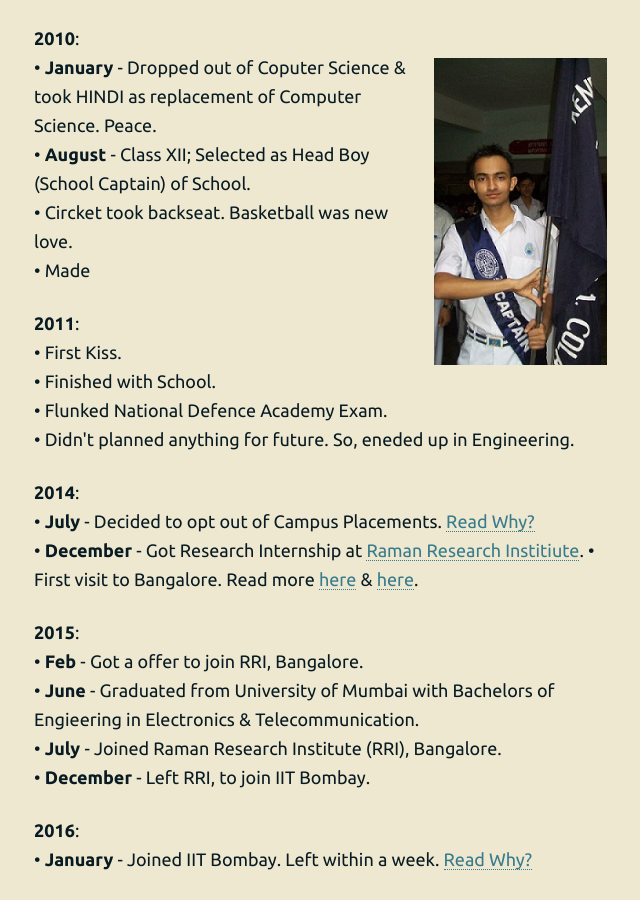
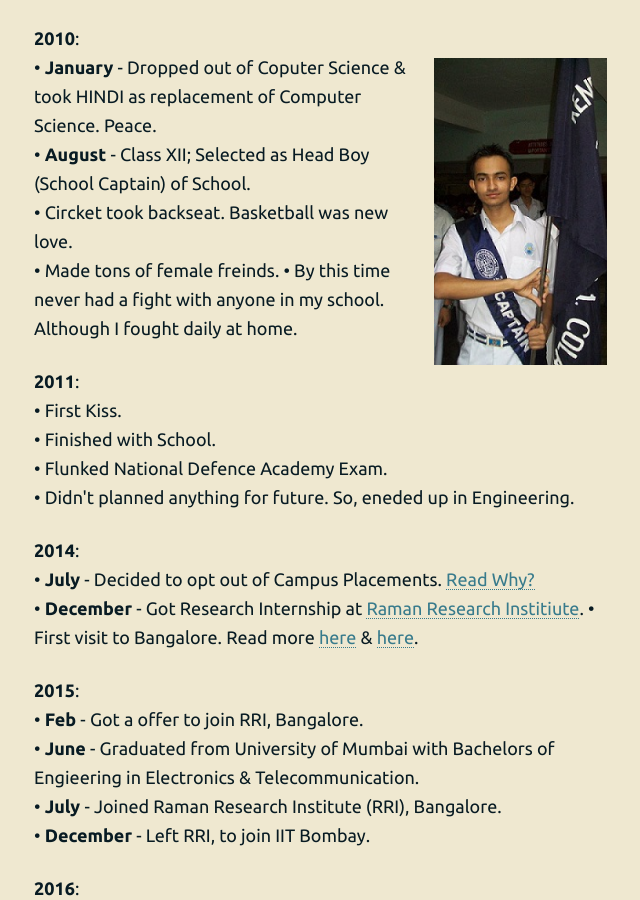
Before and after one commit to 93notes/93notes.github.io, a Jekyll site: the page built from timeline.html, in a window 1280 px wide and 900 px high, scrolled down 2540 px. Shown: the whole window, without its empty margins (317-957 px from the left). Built offline with Jekyll 4.4.1, drawn with Linux system fonts in a browser that asks for light colours; nearby versions of some CDN libraries.

Commit message:
Update timeline.html

```diff
--- a/timeline.html
+++ b/timeline.html
@@ -130,7 +130,8 @@ I almost died (although there were more than 100 people around). I hate him for
 &bull; <strong>January</strong> - Dropped out of Coputer Science &amp; took HINDI as replacement of Computer Science. Peace. </br>
 &bull; <strong>August</strong> - Class XII; Selected as Head Boy (School Captain) of School. </br>
 &bull; Circket took backseat. Basketball was new love.</br>
-&bull; Made
+&bull; Made tons of female freinds.
+&bull; By this time never had a fight with anyone in my school. Although I fought daily at home.
 </p>
 
 <p>
```
